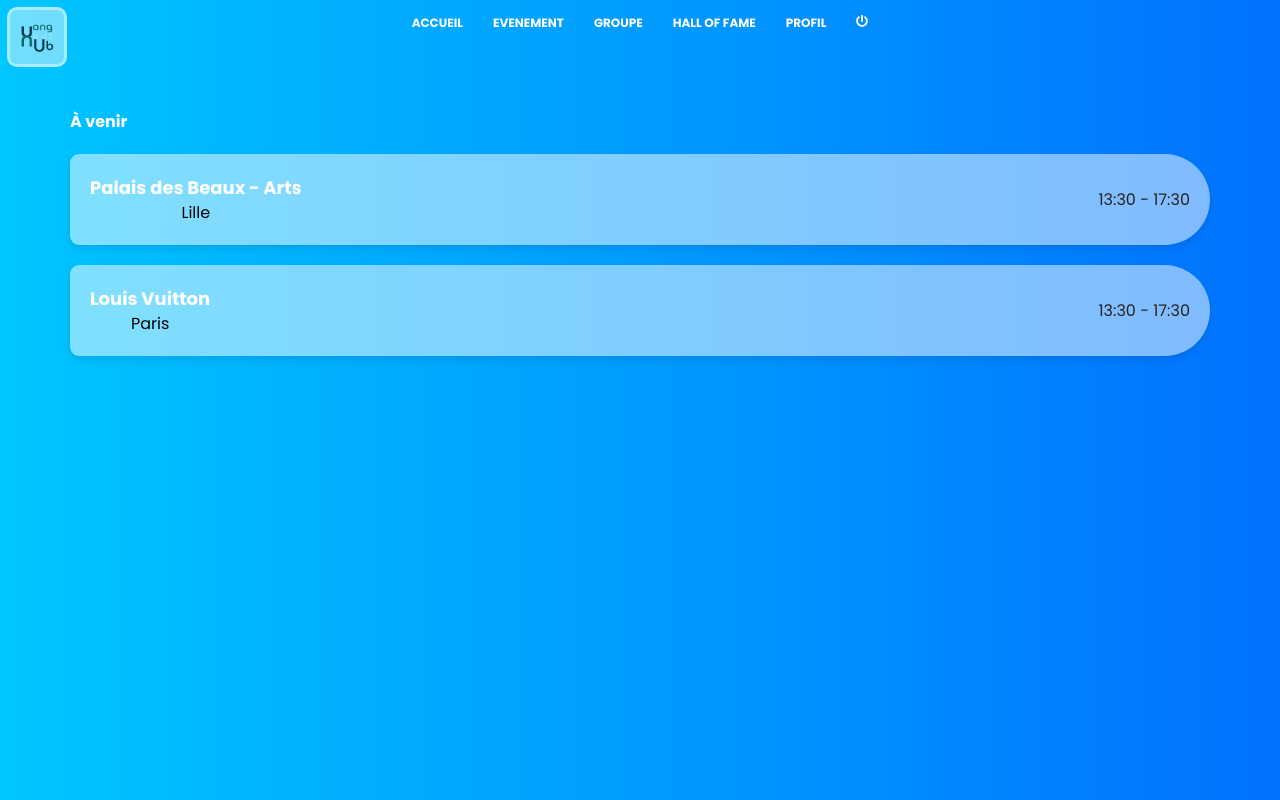
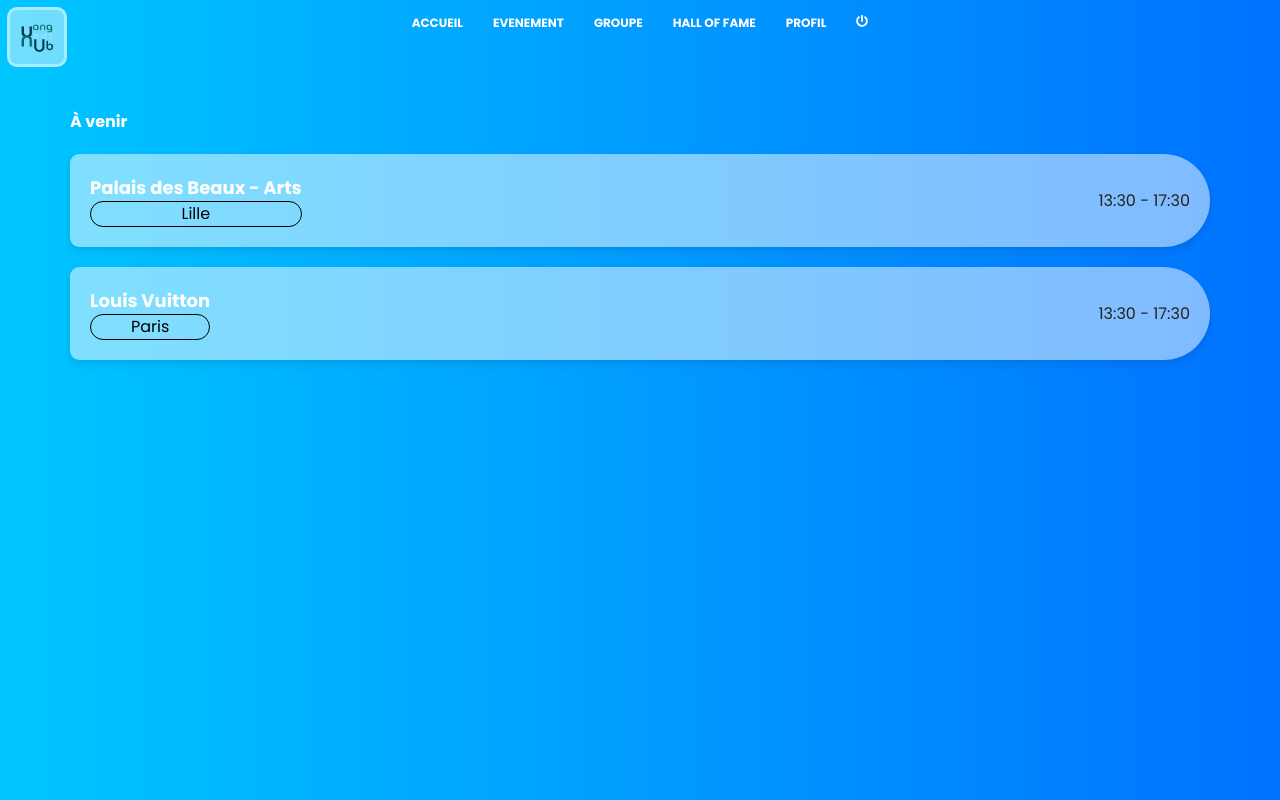
Before and after one commit to RomeoVandoolaeghe/Projet_Fin_Annee_2024, a React (Vite) app in the folder vite/: page /Accueil in a window 1280 px wide. Built offline with nearby package versions, Linux system fonts and the light colour scheme; no server answers.

Commit message:
Update EventCard.css

```diff
--- a/vite/src/components/EventCard/EventCard.css
+++ b/vite/src/components/EventCard/EventCard.css
@@ -24,7 +24,8 @@
 .event-location {
   font-size: 16px;
   color: black;
-
+  border: 1px solid black;
+  border-radius: 25px;
 }
 
 .event-time {
```
